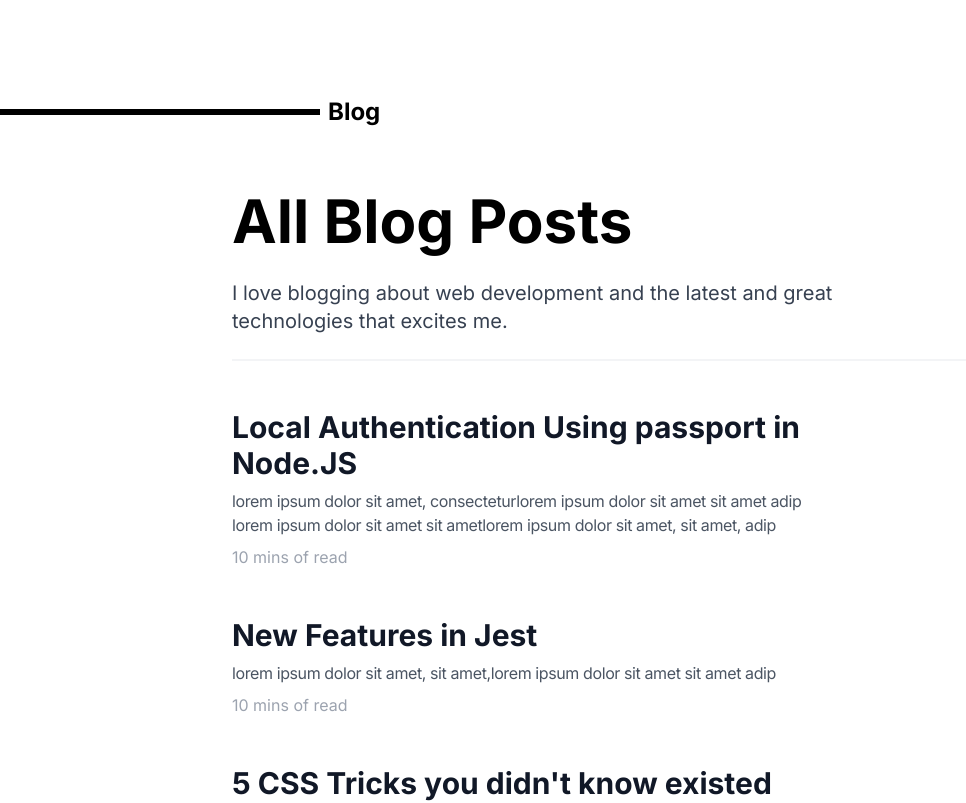
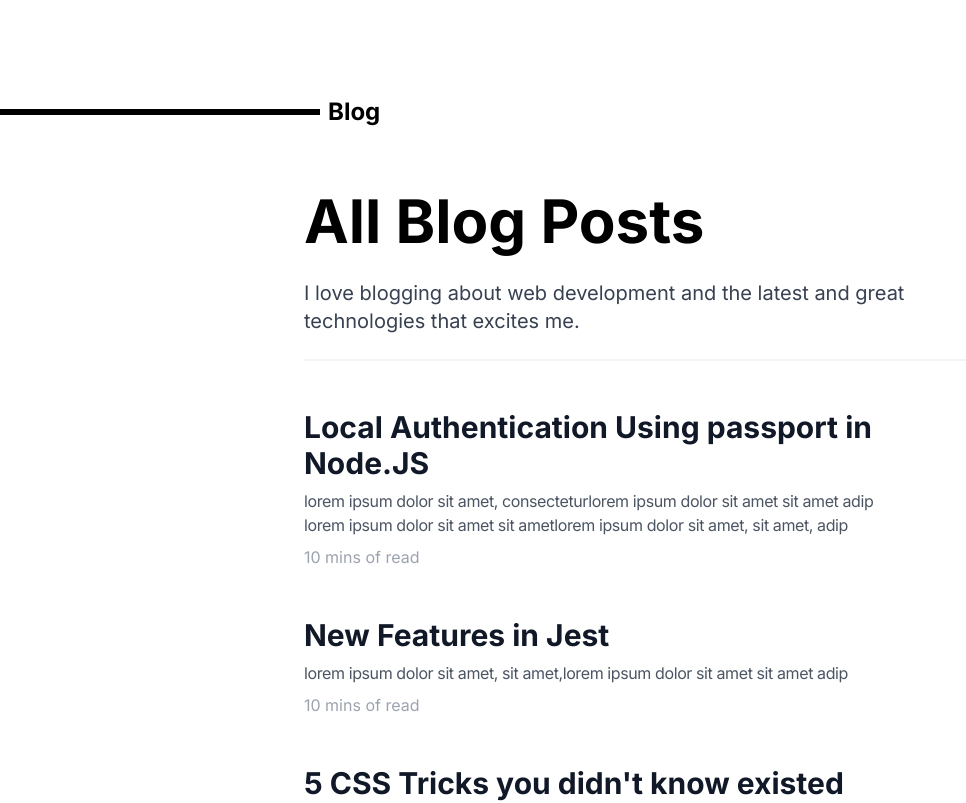
Before and after one commit to noor-codes/noorullah.dev, a Next.js app: page /blog in a window 1280 px wide. Shown: the top 803 px of the page, without its empty margins (0-966 px from the left). Built offline with nearby package versions, Linux system fonts and the light colour scheme; what @tailwindcss/typography would draw is missing.

Commit message:
Center the Blog List Contents when lg or bigger

```diff
--- a/pages/blog/index.jsx
+++ b/pages/blog/index.jsx
@@ -5,7 +5,7 @@ import ArticleCard from '@/components/ArticleCard'
 const Blog = () => (
   <div>
     <PageSection name="Blog" />
-    <div className="container min-w-xs mx-auto px-6 sm:px-10 md:max-w-3xl xl:max-w-4xl">
+    <div className="container min-w-xs mx-auto px-6 sm:px-10 md:max-w-3xl lg:flex lg:justify-center xl:max-w-4xl">
       <main className="mx-auto md:pt-5">
         <div className="mt-8 mb-4">
           <h1 className="font-bold leading-normal mb-5 text-3xl xs:text-4xl xs:leading-10 md:text-6xl md:mb-6 lg:leading-snug">
```
